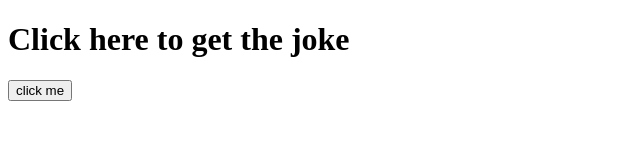
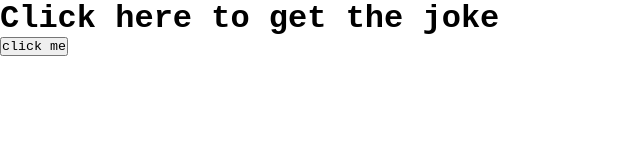
Before and after one commit to akash-plackal/ramdom-jokes, a plain HTML site: page index.html in a window 1280 px wide. Shown: the whole page, without its empty margins (0-640 px from the left). Drawn offline with nearby package versions, Linux system fonts and the light colour scheme; no server answers.

Commit message:
with little changes

```diff
--- a/app.js
+++ b/app.js
@@ -11,8 +11,8 @@ async function getDadJokes() {
 async function addDadJokes() {
   let joke = await getDadJokes();
   const p = document.createElement("P");
+  div.appendChild(p);
   p.innerText = joke;
-  div.appendChild(p);
 }
 
 btn.addEventListener("click", addDadJokes);
--- a/index.html
+++ b/index.html
@@ -6,6 +6,7 @@
     <meta name="viewport" content="width=device-width, initial-scale=1.0" />
     <title>random jokes</title>
     <script src="https://cdn.jsdelivr.net/npm/axios/dist/axios.min.js"></script>
+    <link rel="stylesheet" href="style.css" />
   </head>
   <body>
     <h1>Click here to get the joke</h1>
--- /dev/null
+++ b/style.css
@@ -0,0 +1,6 @@
+* {
+  margin: 0;
+  padding: 0;
+  box-sizing: border-box;
+  font-family: "Courier Prime", monospace;
+}
```
